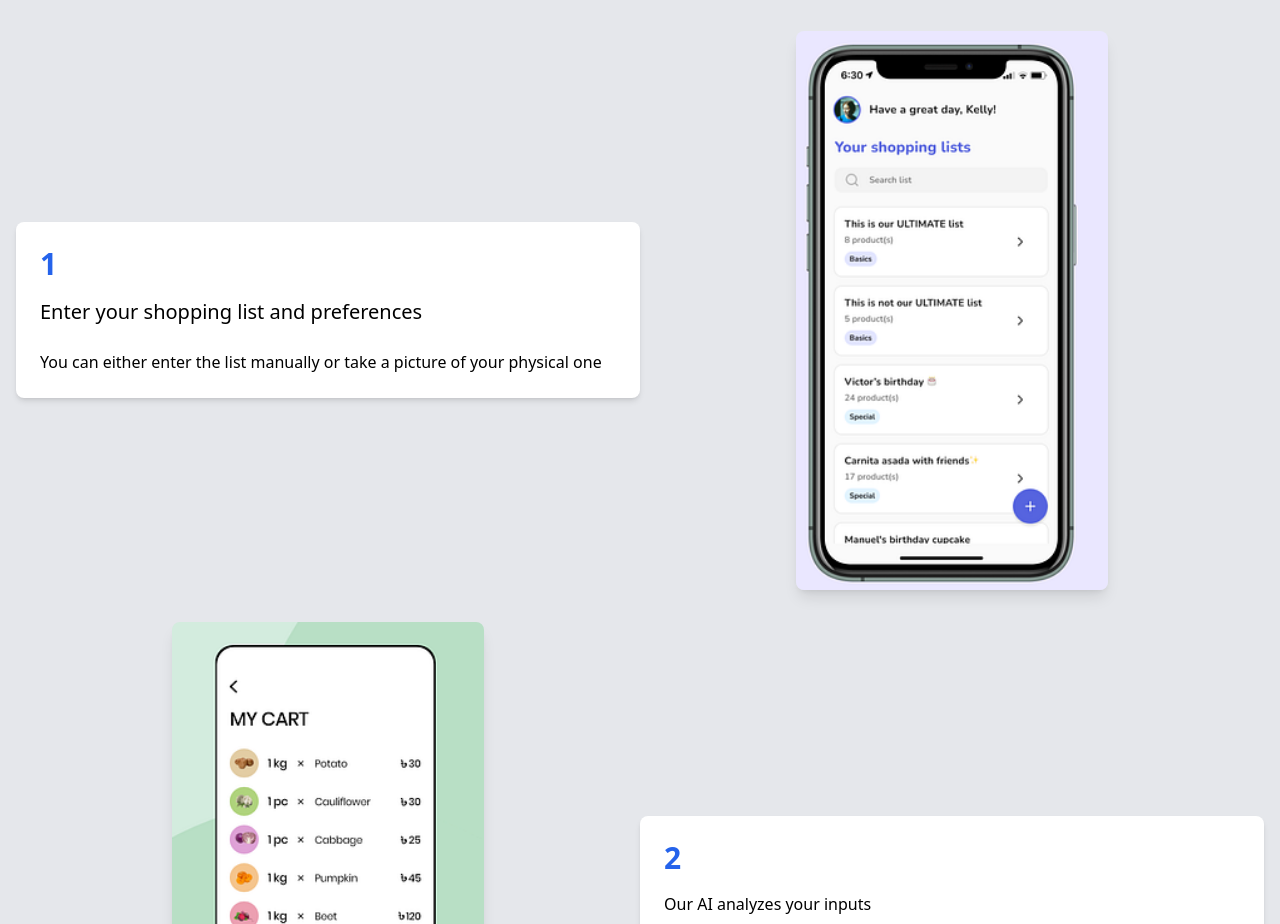
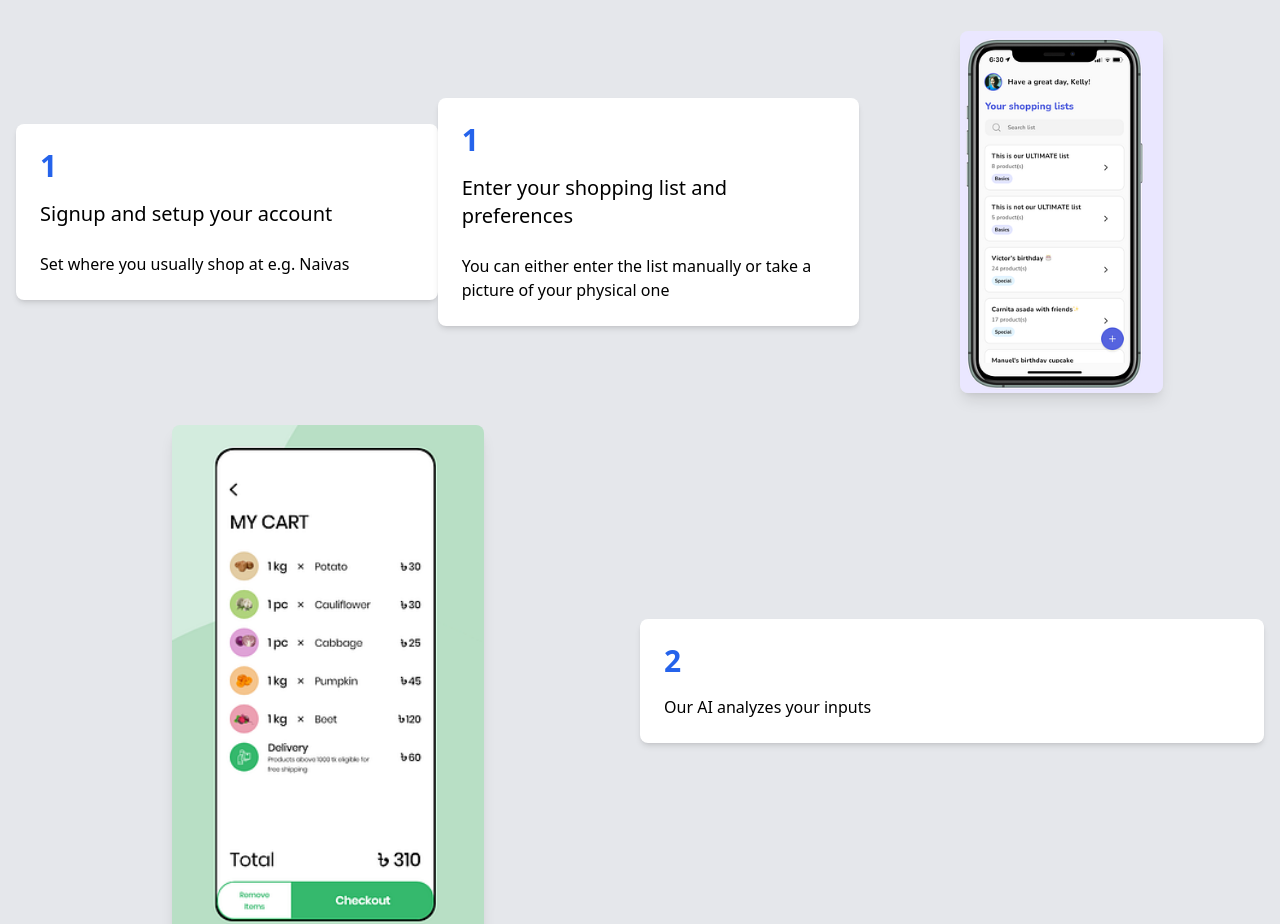
Before and after one commit to NeshJesse/shopai.ke, a plain HTML site: page index.html in a window 1280 px wide. Shown: the part 900-1824 px from the top of the page. Drawn offline with nearby package versions, Linux system fonts and the light colour scheme.

Commit message:
Update index.html
latest how it works changes

```diff
--- a/index.html
+++ b/index.html
@@ -78,6 +78,12 @@
         <h2 class="text-3xl font-bold text-center mb-12">How It Works</h2>
         <div class="flex flex-col space-y-8">
             <div class="flex flex-col md:flex-row items-center text-center md:text-left">
+                <div class="md:w-1/2 bg-white p-6 rounded-lg shadow-md mb-8 md:mb-0">
+                    <div class="text-3xl font-bold text-blue-600 mb-4">1</div>
+                    <p class="text-xl">Signup and setup your account</p>
+                    <br>
+                    <p>Set where you usually shop at e.g. Naivas</p>
+                </div>
                 <div class="md:w-1/2 bg-white p-6 rounded-lg shadow-md mb-8 md:mb-0">
                     <div class="text-3xl font-bold text-blue-600 mb-4">1</div>
                     <p class="text-xl">Enter your shopping list and preferences</p>
```
